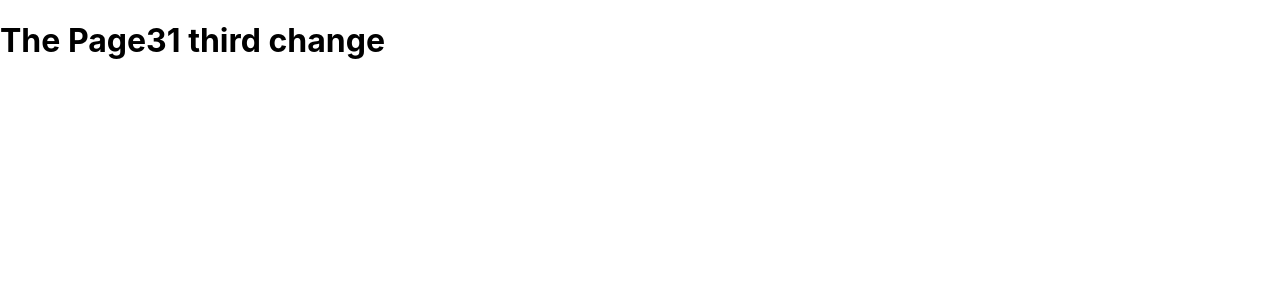
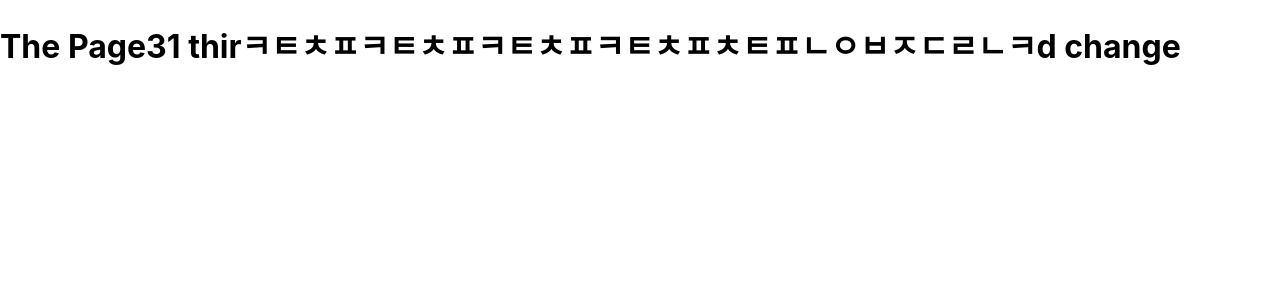
Before and after one commit to ryu9663/mergin-practice, a Next.js app: page /page31 in a window 1280 px wide. Shown: the top 300 px of the page. Built offline with nearby package versions, Linux system fonts and the light colour scheme.

Commit message:
막커밋4

```diff
--- a/pages/page31.js
+++ b/pages/page31.js
@@ -1,5 +1,5 @@
 function Page31() {
-  return <h1>The Page31 third change</h1>;
+  return <h1>The Page31 thirㅋㅌㅊㅍㅋㅌㅊㅍㅋㅌㅊㅍㅋㅌㅊㅍㅊㅌㅍㄴㅇㅂㅈㄷㄹㄴㅋd change</h1>;
 }
 
 export default Page31;
```
